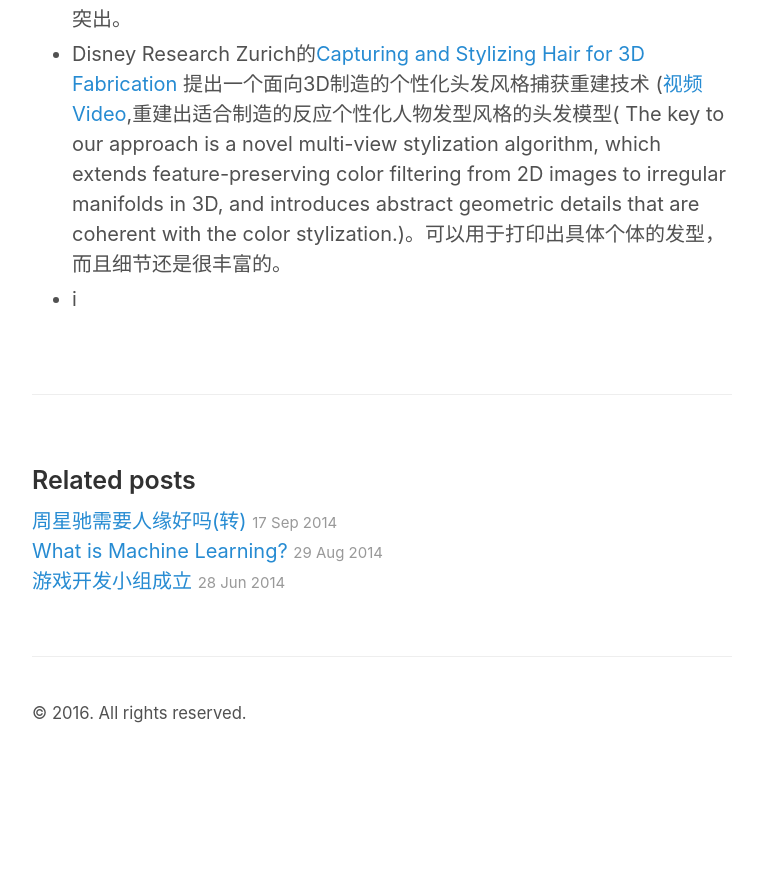
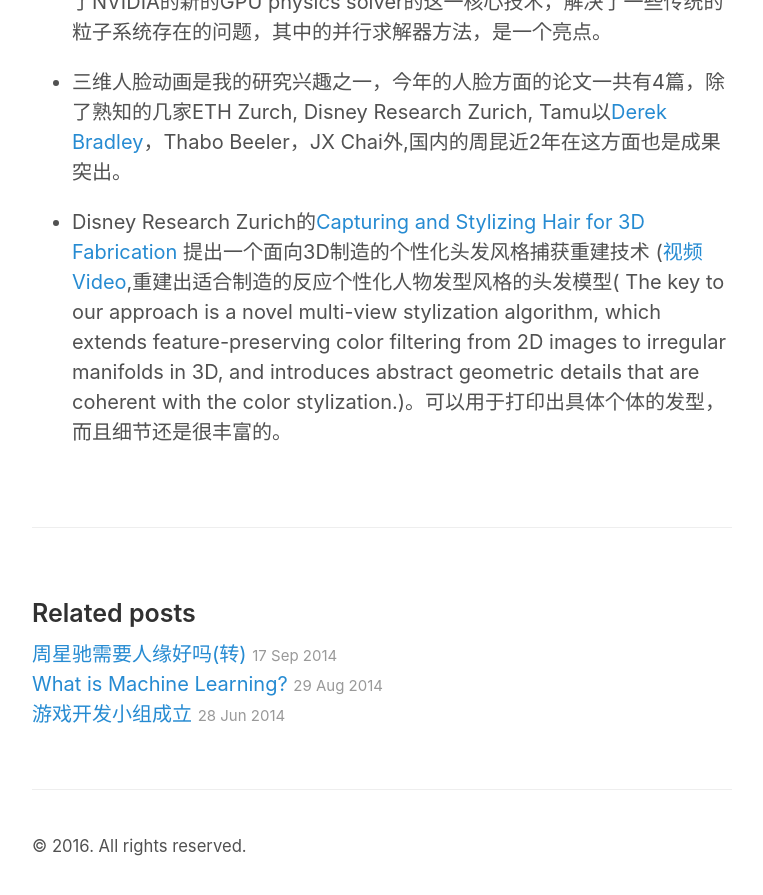
Before and after one commit to hwdong/hwdong-old.github.io, a Jekyll site: the page built from _posts/2014-09-20-SIGGRAPH2014.md, in a window 1280 px wide and 900 px high, scrolled down 1232 px. Shown: the top 895 px of the window, without its empty margins (258-1021 px from the left). Built offline with Jekyll 4.4.1, drawn with Linux system fonts in a browser that asks for light colours; before the commit the page ends 1999 px from its top, so only the background shows below that.

Commit message:
lanyon2poole

```diff
--- a/_posts/2014-09-20-SIGGRAPH2014.md
+++ b/_posts/2014-09-20-SIGGRAPH2014.md
@@ -5,14 +5,20 @@ comments: true
 ---
 
 ##  图形学顶级会议[siggraph2014](http://siggraphmediablog.blogspot.com/)上的一些创新技术
-      面向制造（3D打印）的设计技术（Fabrication Oriented Design）、大规模模型收集（Shape Collectio）、制造（Fabrication）的论文作为单独的3块主题出现，有10多篇文章。显示了3D打印设计与制造技术是近几年的新的研究热点，值得进一步关注。通过由于大规模几何模型的获取变得越来越容易，采用基于统计方法的机器学习技术研究大规模几何模型数据库在近2年来也成果不断，正成为一个新的图形学研究热点领域，值得我们密切关注。
+
+面向制造（3D打印）的设计技术（Fabrication Oriented Design）、大规模模型收集（Shape Collectio）、制造（Fabrication）的论文作为单独的3块主题出现，有10多篇文章。显示了3D打印设计与制造技术是近几年的新的研究热点，值得进一步关注。通过由于大规模几何模型的获取变得越来越容易，采用基于统计方法的机器学习技术研究大规模几何模型数据库在近2年来也成果不断，正成为一个新的图形学研究热点领域，值得我们密切关注。
 
 - 如何操纵一幅2D图像中的3D物体？
  [3D Object Manipulation in a Single Photograph using Stock 3D Models](http://www.cs.cmu.edu/~om3d/). [视频Video](http://v.youku.com/v_show/id_XNzUyNDkwNDY0.html). 更多可以参看纽约时报等报道 [ New York Times](http://www.nytimes.com/2014/08/12/science/3-d-tool-guesses-what-a-photo-is-missing.html) .
+
 -  以色列特拉维大学(Tel Aviv University)的研究人员的论文“[META-REPRESENTATION OF SHAPE FAMILIES](http://vecg.cs.ucl.ac.uk/Projects/SmartGeometry/metarep/metaRep_sigg14.html)”采用统计方法对3D形状家族进行统计建模，说明随着大规模几何模型数据库的易于获取，通过借鉴机器学习方法在图像处理领域的研究成果，统计学习方法在今后图形学研究中将发挥更加重要的作用。
+
 - 基于例子的设计与制造：通过例子模板及约束，交互式的设计可制造的三维模型，适合于快速3D打印模型的设计与制造 [Design and Fabrication by Example](http://fabbyexample.csail.mit.edu/)
+
 - 多年来未能进入SIGGRAPH的默默无闻的Zhigang Deng实验室(http://graphics.cs.uh.edu/ble/)终于依靠杰出的学生Binh Huy Le在SIGGRAPH上连续亮相，今年又出了一篇[Robust and Accurate Skeletal Rigging from Mesh Sequences](http://graphics.cs.uh.edu/ble/papers/2014s-ske/)，当年被人冷落和轻视的Deng教授终于可以扬眉吐气了啊！说明2点：1）招到一个杰出的学生是导师的福气啊；2）老的课题仍然可以开出新花来！ 而国内招收过几百个学生的学霸们在三流期刊或会议上发表一些文章，就牛逼哄哄的，难道这些学生中就没有杰出的吗？
+
 - 由Matthias Müller发扬光大的positioned based simulation 一直是我非常看好的简单实时性好的基于粒子的物理动画技术，几乎每年都会有一篇相关文章[Unified Particle Physics for Real-Time Applications](http://blog.mmacklin.com/flex/)，今年文章介绍了NVIDIA的新的GPU physics solver的这一核心技术，解决了一些传统的粒子系统存在的问题，其中的并行求解器方法，是一个亮点。
+
 - 三维人脸动画是我的研究兴趣之一，今年的人脸方面的论文一共有4篇，除了熟知的几家ETH Zurch, Disney Research Zurich, Tamu以[Derek Bradley](http://zurich.disneyresearch.com/derekbradley/)，Thabo Beeler，JX Chai外,国内的周昆近2年在这方面也是成果突出。
+
 - Disney Research Zurich的[Capturing and Stylizing Hair for 3D Fabrication ](http://cheveone.blogspot.com.es/2014/08/stylized-hair-capture.html)提出一个面向3D制造的个性化头发风格捕获重建技术 ([视频Video](http://v.youku.com/v_show/id_XNzUzNTU3Nzg0.html),重建出适合制造的反应个性化人物发型风格的头发模型( The key to our approach is a novel multi-view stylization algorithm, which extends feature-preserving color filtering from 2D images to irregular manifolds in 3D, and introduces abstract geometric details that are coherent with the color stylization.)。可以用于打印出具体个体的发型，而且细节还是很丰富的。
-- i
```
